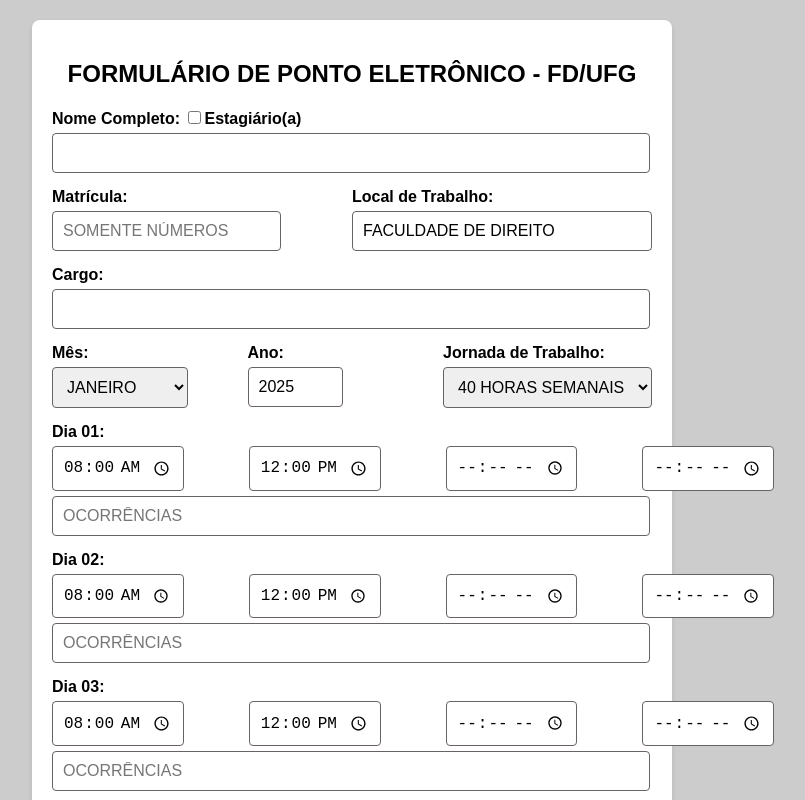
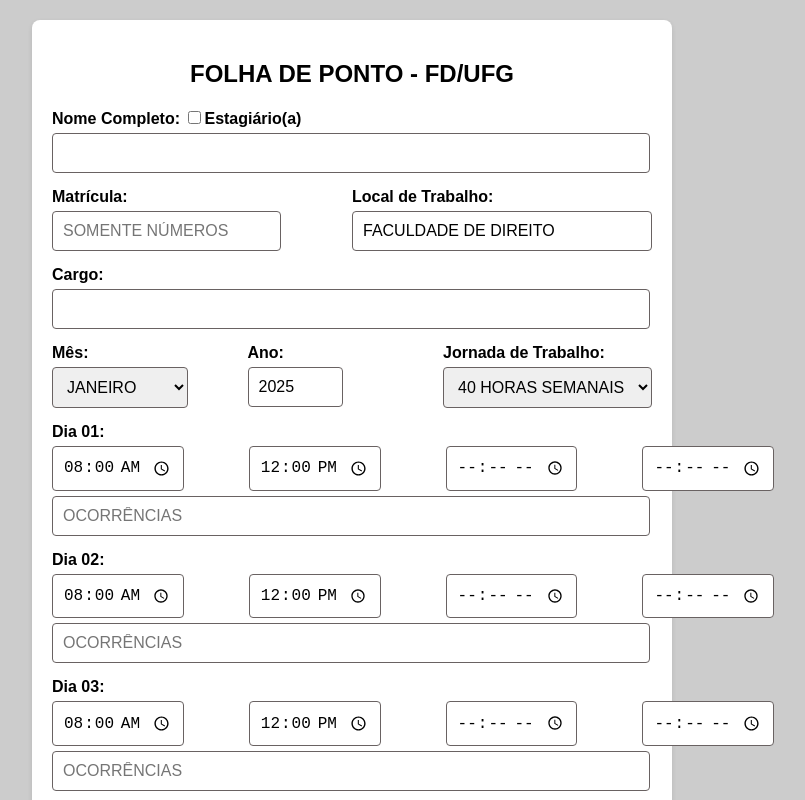
Before and after one commit to jubarrosn/FD-UFG, a plain HTML site: page index.html in a window 1280 px wide. Shown: the top 800 px of the page, without its empty margins (288-1093 px from the left). Drawn offline with nearby package versions, Linux system fonts and the light colour scheme.

Commit message:
Update index.html

```diff
--- a/index.html
+++ b/index.html
@@ -77,7 +77,7 @@
 </head>
 <body>
     <div class="form-container">
-        <h2>FORMULÁRIO DE PONTO ELETRÔNICO - FD/UFG</h2>
+        <h2>FOLHA DE PONTO - FD/UFG</h2>
         <form id="pontoForm">
             <!-- Nome -->
             <div class="form-group">
```
